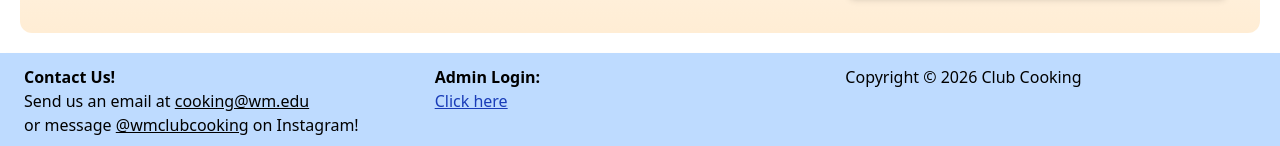
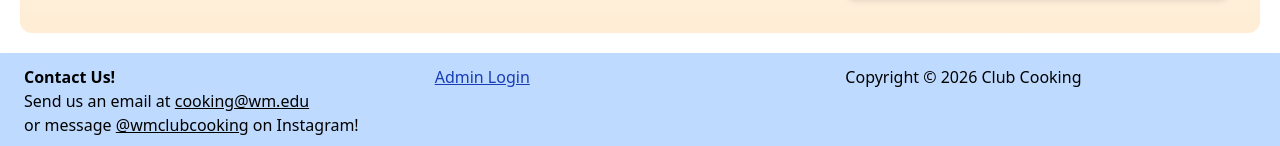
Before and after one commit to MichaelSwetnam/wmcooking, a React (Vite) app: page / in a window 1280 px wide. Shown: the part 651-797 px from the top of the page. Built offline with nearby package versions, Linux system fonts and the light colour scheme; no server answers; the database is empty.

Commit message:
Minor seo optimizations

```diff
--- a/index.html
+++ b/index.html
@@ -4,6 +4,7 @@
     <meta charset="UTF-8" />
     <link rel="icon" type="image/svg+xml" href="/favicon.ico" />
     <meta name="viewport" content="width=device-width, initial-scale=1.0" />
+    <meta name="description" content="See all official events and recipes for Club Cooking at William and Mary. Check out one of our many meeting offerings each month.">
     <title>W&M Club Cooking</title>
   </head>
   <body>
--- a/src/components/Footer.tsx
+++ b/src/components/Footer.tsx
@@ -18,8 +18,7 @@ export default function Footer() {
 
                 { /* Could be filled with other information in these two columns */ }
                 <div className="flex-1 flex flex-col items-center md:items-start mb-4 md:mb-0">
-                     <span className="font-semibold">Admin Login:</span>
-                    <ResponsiveLink className="underline" to="/admin">Click here</ResponsiveLink>
+                    <ResponsiveLink className="underline" to="/admin">Admin Login</ResponsiveLink>
                 </div>
                 <div className="flex-1 flex flex-col items-center md:items-start">
                     Copyright © {currentYear} Club Cooking
```
